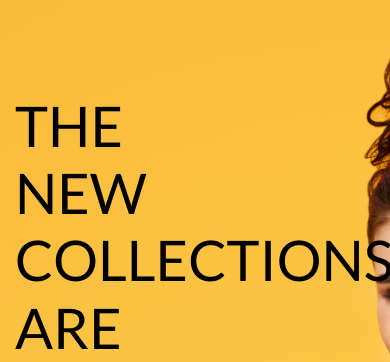
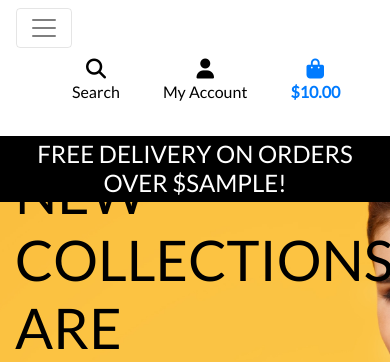
Before and after one commit to karare1/boutique_ado, a Django app: template home/templates/home/index.html in a window 390 px wide. Shown: the top 362 px of the page. Run offline with Django 3.2, Linux system fonts and the light colour scheme; the template is opened without the code that fills it: most values are stand-ins (such as "Sample title", 1, 10 or a date in 2020); some libraries are stand-ins or nearby versions.

Commit message:
added mobile_header and main navbar

```diff
--- a/static/css/base.css
+++ b/static/css/base.css
@@ -57,6 +57,10 @@ body {
     border: 1px solid black !important;
 }
 
+.bg-black {
+    background: #000 !important;
+}
+
 /* -------------------------------- Media Queries */
 
 /* Slightly larger container on xl screens */
--- a/templates/base.html
+++ b/templates/base.html
@@ -98,7 +98,25 @@
                 </li>
             </ul>
         </div>
+        <!-- <div class="col-12 col-lg-4 my-auto py-1 py-lg-0"></div> -->
       </div>
+
+        <div class="row bg-white">
+                <nav class="navbar navbar-expand-lg navbar-light w-100">
+                    <button class="navbar-toggler" type="button" data-toggle="collapse" data-target="#main-nav" aria-controls="main-nav" aria-expanded="false" aria-label="Toggle navigation">
+                        <span class="navbar-toggler-icon"></span>
+                    </button>
+                    {% include 'includes/mobile_top_header.html' %}
+                    {% include 'includes/main_nav.html' %}
+                </nav>
+        </div>
+
+        <div id="delivery-banner" class="row text-center">
+            <div class="col bg-black text-white">
+                <h4 class="logo-font my-1">Free delivery on orders over ${{ free_delivery_threshold }}!</h4>
+            </div>
+        </div>
+
     </header>
 
     {% if messages %}
--- /dev/null
+++ b/templates/includes/main_nav.html
@@ -0,0 +1,50 @@
+<div class="collapse navbar-collapse" id="main-nav">
+    <ul class="navbar-nav w-auto mx-auto">
+        <li class="nav-item dropdown">
+            <a class="logo-font font-weight-bold nav-link text-black mr-5" href="#" id="all-products-link" data-toggle="dropdown" aria-haspopup="true" aria-expanded="false">
+                All Products
+            </a>
+            <div class="dropdown-menu border-0" aria-labelledby="all-products-link">
+                <a href="" class="dropdown-item">By Price</a>
+                <a href="" class="dropdown-item ">By Rating</a>
+                <a href="" class="dropdown-item ">By Category</a>
+                <a href="" class="dropdown-item">All Products</a>
+            </div>
+        </li>
+
+        <li class="nav-item dropdown">
+            <a class="logo-font font-weight-bold nav-link text-black mr-5" href="#" id="clothing-link" data-toggle="dropdown" aria-haspopup="true" aria-expanded="false">
+                Clothing
+            </a>
+            <div class="dropdown-menu border-0" aria-labelledby="clothing-link">
+                <a href="" class="dropdown-item">Activewear &amp; Essentials</a>
+                <a href="" class="dropdown-item">Jeans</a>
+                <a href="" class="dropdown-item">Shirts</a>
+                <a href="" class="dropdown-item">All Clothing</a>
+            </div>
+        </li>
+
+        <li class="nav-item dropdown">
+            <a class="logo-font font-weight-bold nav-link text-black mr-5" href="#" id="homeware-link" data-toggle="dropdown" aria-haspopup="true" aria-expanded="false">
+                Homeware
+            </a>
+            <div class="dropdown-menu border-0" aria-labelledby="homeware-link">
+                <a href="" class="dropdown-item">Bed &amp; Bath</a>
+                <a href="" class="dropdown-item">Kitchen &amp; Dining</a>
+                <a href="" class="dropdown-item">All Homeware</a>
+            </div>
+        </li>
+
+        <li class="nav-item dropdown">
+            <a class="logo-font font-weight-bold nav-link text-black" href="#" id="specials-link" data-toggle="dropdown" aria-haspopup="true" aria-expanded="false">
+                Special Offers
+            </a>
+            <div class="dropdown-menu border-0" aria-labelledby="specials-link">
+                <a href="" class="dropdown-item">New Arrivals</a>
+                <a href="" class="dropdown-item">Deals</a>
+                <a href="" class="dropdown-item">Clearance</a>
+                <a href="" class="dropdown-item">All Specials</a>
+            </div>
+        </li>
+    </ul>
+</div>
--- /dev/null
+++ b/templates/includes/mobile_top_header.html
@@ -0,0 +1,58 @@
+<ul>
+    <li class="list-inline-item">
+      <a class="text-black nav-link d-block d-lg-none" href="#" id="mobile-search" data-toggle="dropdown" aria-haspopup="true" aria-expanded="false">
+          <div class="text-center">
+              <div><i class="fas fa-search fa-lg"></i></div>
+              <p class="my-0">Search</p>
+          </div>
+      </a>
+      <div class="dropdown-menu border-0 w-100 p-3 rounded-0 my-0" aria-labelledby="mobile-search">
+          <form class="form" method="GET" action="">
+              <div class="input-group w-100">
+                  <input class="form-control border border-black rounded-0" type="text" name="q" placeholder="Search our site">
+                  <div class="input-group-append">
+                      <button class="form-control form-control btn btn-black border border-black rounded-0" type="submit">
+                          <span class="icon">
+                              <i class="fas fa-search"></i>
+                          </span>
+                      </button>
+                  </div>
+              </div>
+          </form>
+      </div>
+  </li>
+  <li class="list-inline-item dropdown">
+      <a class="text-black nav-link d-block d-lg-none" href="#" id="user-options" data-toggle="dropdown" aria-haspopup="true" aria-expanded="false">
+          <div class="text-center">
+              <div><i class="fas fa-user fa-lg"></i></div>
+              <p class="my-0">My Account</p>
+          </div>
+      </a>
+      <div class="dropdown-menu border-0" aria-labelledby="user-options">
+          {% if request.user.is_authenticated %}
+              {% if request.user.is_superuser %}
+                  <a href="{% url 'account_logout' %}" class="dropdown-item">Product Management</a>
+              {% endif %}
+              <a href="" class="dropdown-item">My Profile</a>
+              <a href="{% url 'account_logout' %}" class="dropdown-item">Logout</a>
+          {% else %}
+              <a href="{% url 'account_signup' %}" class="dropdown-item">Register</a>
+              <a href="{% url 'account_login' %}" class="dropdown-item">Login</a>
+          {% endif %}
+      </div>
+  </li>
+  <li class="list-inline-item">
+      <a class="{% if grand_total %}text-primary font-weight-bold{% else %}text-black{% endif %} nav-link d-block d-lg-none" href="">
+          <div class="text-center">
+              <div><i class="fas fa-shopping-bag fa-lg"></i></div>
+              <p class="my-0">
+                  {% if grand_total %}
+                      ${{ grand_total|floatformat:2 }}
+                  {% else %}
+                      $0.00
+                  {% endif %}
+              </p>
+          </div>
+      </a>
+    </li>
+  </ul>
```
